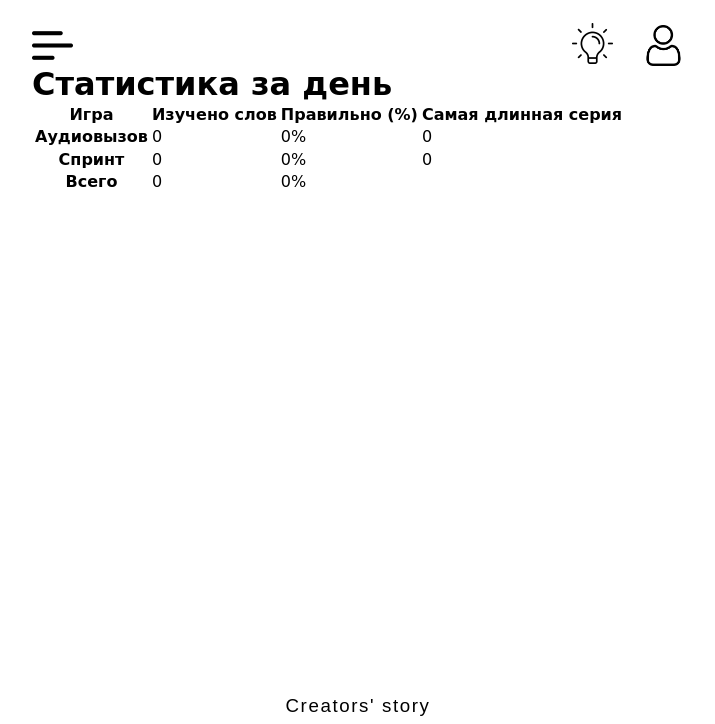
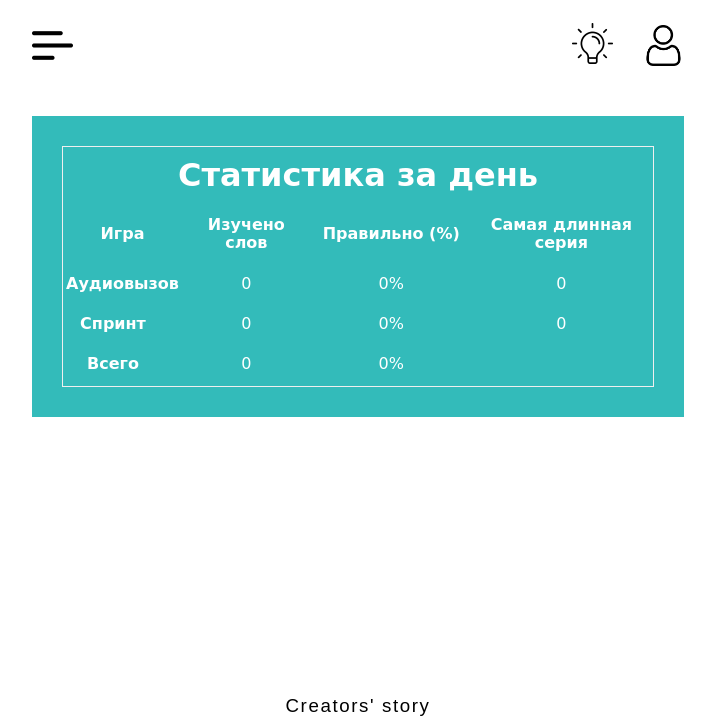
Before and after one commit to SergeyMikhalkin/rslang, a website built with webpack: page src/statsPage.html in a window 1280 px wide. Shown: the top 724 px of the page, without its empty margins (282-997 px from the left). Built offline with nearby package versions, Linux system fonts and the light colour scheme; a web font is replaced by a local one.

Commit message:
feat: add styles for statsPage

```diff
--- /dev/null
+++ b/src/sass/statsPage/_statsPage.sass
@@ -0,0 +1,24 @@
+.stats-content
+  color: white
+  background-color: #33bbba
+  margin-top: 50px
+  padding: 30px 30px
+
+.stats__wrapper
+  border: 1px solid #EFEFEF
+
+
+.stats__title
+    display: flex
+    justify-content: center
+    padding: 10px 10px
+
+.stats__table
+  margin: auto
+
+.stats__th
+  padding: 10px
+  text-align: center
+
+.stats__game
+  padding-right: 20px
--- a/src/statsPage.html
+++ b/src/statsPage.html
@@ -26,33 +26,33 @@
   <main class="stats-content">
     <div class="stats__wrapper">
       <h1 class="stats__title">Статистика за день</h1>
-      <table class="" aria-label="customized table">
+      <table class="stats__table" aria-label="customized table">
         <thead class="">
           <tr class="">
-            <th class="" scope="col">Игра</th>
-            <th class="" scope="col">Изучено слов</th>
-            <th class="" scope="col">Правильно&nbsp;(%)</th>
-            <th class="" scope="col">Самая длинная серия</th>
+            <th class="stats__th" scope="col">Игра</th>
+            <th class="stats__th " scope="col">Изучено слов</th>
+            <th class="stats__th" scope="col">Правильно&nbsp;(%)</th>
+            <th class="stats__th" scope="col">Самая длинная серия</th>
           </tr>
         </thead>
         <tbody class="">
-          <tr class="">
+          <tr class="stats__game">
             <th class="" role="cell" scope="row">Аудиовызов</th>
-            <td class="">0</td>
-            <td class="">0%</td>
-            <td class="">0</td>
+            <td class="stats__th stats__learned_word_audio">0</td>
+            <td class="stats__th stats__accuracy_audio">0%</td>
+            <td class="stats__th stats__longest_streak_audio">0</td>
           </tr>
           <tr class="">
-            <th class="" role="cell" scope="row">Спринт</th>
-            <td class="">0</td>
-            <td class="">0%</td>
-            <td class="l">0</td>
+            <th class="stats__game" role="cell" scope="row">Спринт</th>
+            <td class="stats__th stats__learned_word_sprint">0</td>
+            <td class="stats__th stats__accuracy_sprint">0%</td>
+            <td class="stats__th stats__longest_streak_sprint">0</td>
           </tr>
           <tr class="">
-            <th class="" role="cell" scope="row">Всего</th>
-            <td class="">0</td>
-            <td class="">0%</td>
-            <td class=""></td>
+            <th class="stats__game" role="cell" scope="row">Всего</th>
+            <td class="stats__th stats__learned_word_all">0</td>
+            <td class="stats__th stats__accuracy_all">0%</td>
+            <td class="stats__th"></td>
           </tr>
         </tbody>
       </table>
--- a/src/statsPage.ts
+++ b/src/statsPage.ts
@@ -1,2 +1,2 @@
 import './style.sass';
-console.log('ok for stats');
+import './js/statasPage/statsPage';
--- a/src/style.sass
+++ b/src/style.sass
@@ -12,6 +12,9 @@
 // page
 @import './sass/home/home'
 
+// statsPage
+@import './sass/statsPage/statsPage'
+
 html
   height: 100%
 
```
Also changed, not shown: src/js/statasPage/statsPage.ts (added).
